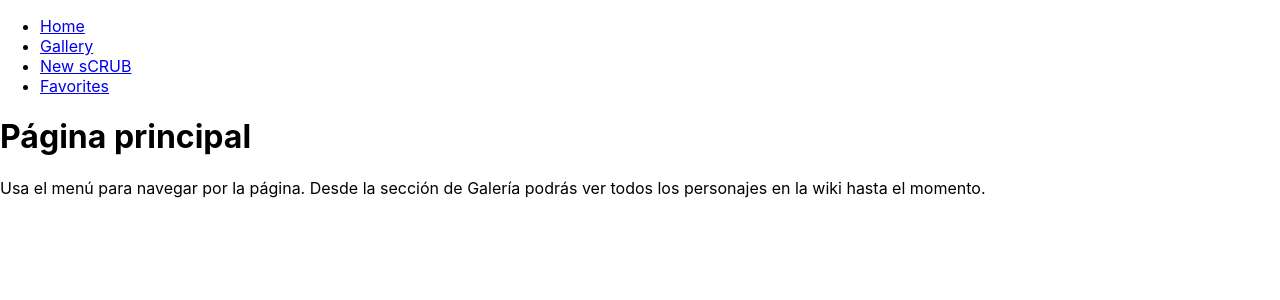
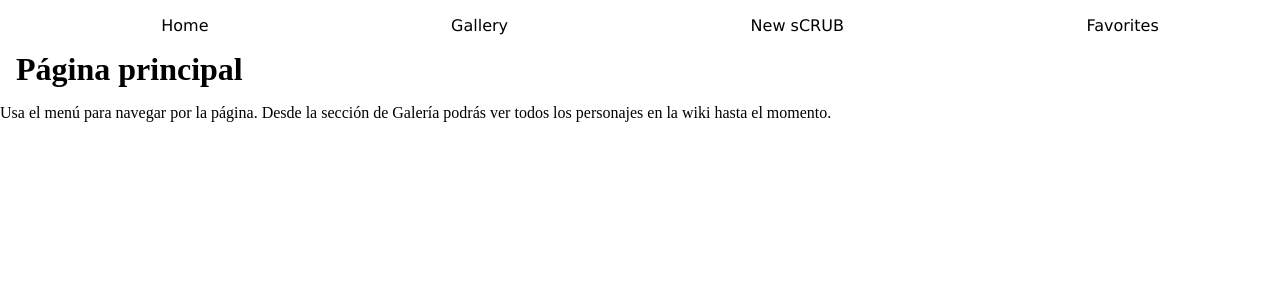
Before and after one commit to SemperFenix/202301-W6CH5-ivan-duran-front, a React (Create React App) app: page /home in a window 1280 px wide. Shown: the top 300 px of the page. Built offline with nearby package versions, Linux system fonts and the light colour scheme.

Commit message:
Add css files for basic style

```diff
--- /dev/null
+++ b/src/card/card.css
@@ -0,0 +1,3 @@
+.characters__item {
+  font-family: "Gill Sans", "Gill Sans MT", Calibri, "Trebuchet MS", sans-serif;
+}
--- a/src/card/card.tsx
+++ b/src/card/card.tsx
@@ -19,7 +19,7 @@ export function Card({ info, addActual, status }: CardData) {
     // Commented code for future use
     <>
       <Link to={"/details"}>
-        <div onClick={handleClick}>
+        <div className="characters__item" onClick={handleClick}>
           <img src={info.img} width="250" alt={info.name} />
           <p>Name: {info.name}</p>
           <p>Occupation: {info.occupattion}</p>
--- /dev/null
+++ b/src/gallery/gallery.css
@@ -0,0 +1,10 @@
+h1 {
+  margin: 1rem;
+}
+
+.characters {
+  display: grid;
+  grid-template-columns: repeat(auto-fill, minmax(250px, 1fr));
+  gap: 2rem;
+  justify-items: center;
+}
--- a/src/gallery/gallery.tsx
+++ b/src/gallery/gallery.tsx
@@ -3,6 +3,7 @@ import { Card } from "../card/card";
 import { useScrubs } from "../hooks/use.scrubs";
 import { Scrub } from "../models/scrub.model";
 import { ScrubsRepo } from "../services/repository/scrubs.repo";
+import "./gallery.css";
 
 export function Gallery() {
   const repo = useMemo(() => new ScrubsRepo(), []);
@@ -12,6 +13,7 @@ export function Gallery() {
   return (
     <>
       <h1>Gallery</h1>
+      <div className="characters">
         {scrubs.scrubs.map((item: Scrub) => (
           <Card
             info={item}
@@ -20,6 +22,7 @@ export function Gallery() {
             key={item.id}
           ></Card>
         ))}
+      </div>
     </>
   );
 }
--- a/src/index.css
+++ b/src/index.css
@@ -1,13 +1,4 @@
 body {
   margin: 0;
-  font-family: -apple-system, BlinkMacSystemFont, 'Segoe UI', 'Roboto', 'Oxygen',
-    'Ubuntu', 'Cantarell', 'Fira Sans', 'Droid Sans', 'Helvetica Neue',
-    sans-serif;
-  -webkit-font-smoothing: antialiased;
-  -moz-osx-font-smoothing: grayscale;
+  box-sizing: border-box;
 }
-
-code {
-  font-family: source-code-pro, Menlo, Monaco, Consolas, 'Courier New',
-    monospace;
-}
--- a/src/menu/menu.css
+++ b/src/menu/menu.css
@@ -4,3 +4,10 @@
   justify-content: space-around;
   list-style: none;
 }
+
+a {
+  font-family: "Lucida Sans", "Lucida Sans Regular", "Lucida Grande",
+    "Lucida Sans Unicode", Geneva, Verdana, sans-serif;
+  color: black;
+  text-decoration: none;
+}
--- a/src/menu/menu.tsx
+++ b/src/menu/menu.tsx
@@ -1,5 +1,6 @@
 import { Link } from "react-router-dom";
 import { MenuOption } from "../app/app";
+import "./menu.css";
 
 export type MenuProps = {
   options: MenuOption[];
```
Lines whose indentation alone changed are shown as unchanged.
